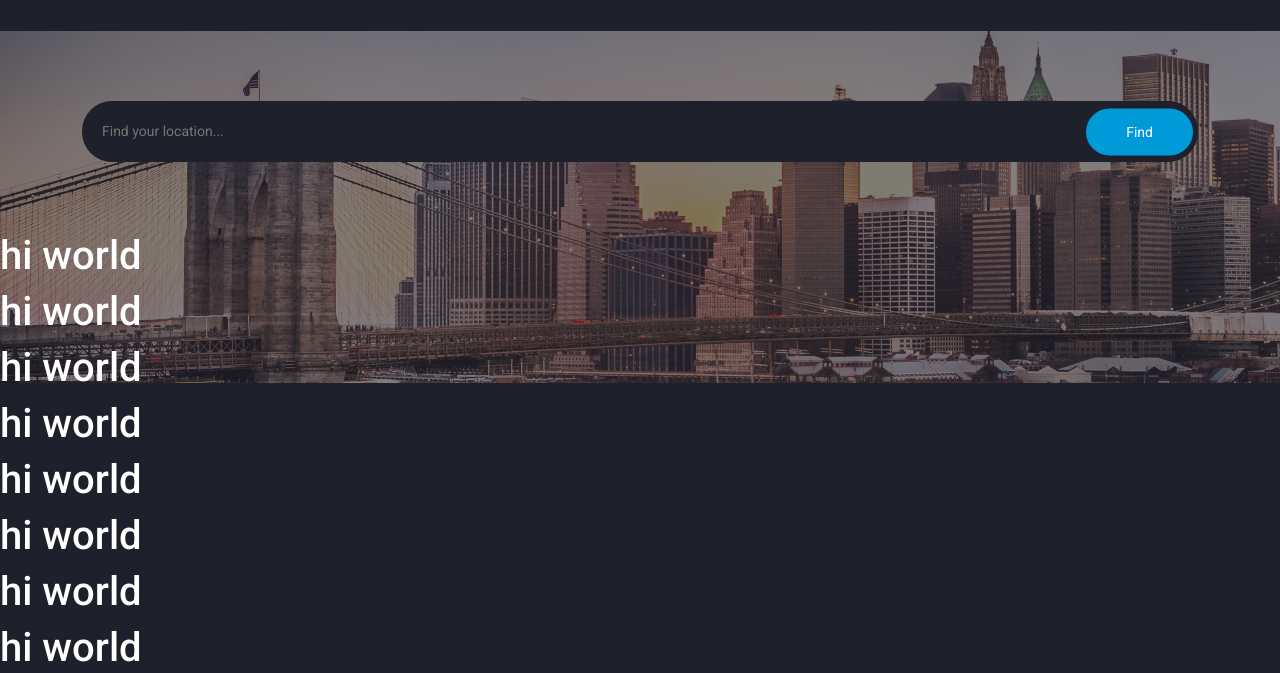
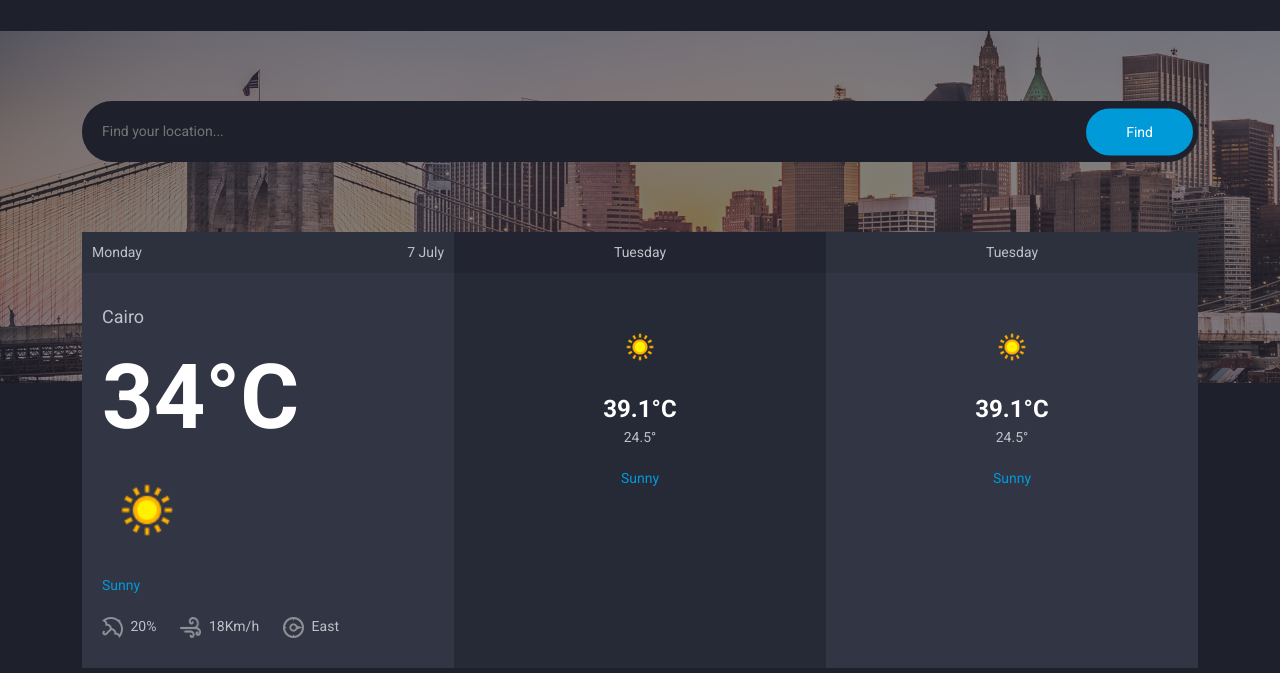
Before and after one commit to engmostafasabry/ass-12-weather, a plain HTML site: page index.html in a window 1280 px wide. Shown: the part 113-786 px from the top of the page. Drawn offline with Linux system fonts and the light colour scheme; a script that the page names is missing.

Commit message:
add temperatures section

```diff
--- a/index.css
+++ b/index.css
@@ -2,6 +2,7 @@ body {
   font-family: "Roboto", sans-serif;
   background-color: #1e202b;
   color: white;
+  font-size: 14px;
 }
 
 .site-logo img {
@@ -67,3 +68,63 @@ main {
   right: 5px;
   font-size: 14px;
 }
+
+.day-color-1 {
+  background-color: #323544;
+}
+
+.day-color-2 {
+  background-color: #262936;
+}
+
+.day {
+  color: #bfc1c8;
+}
+
+.day-header {
+  background-color: rgba(0, 0, 0, 0.1);
+  padding: 10px;
+}
+
+.day-body {
+  padding: 30px 20px;
+}
+
+.day-body .location {
+  font-size: 18px;
+}
+
+.day-body .temp {
+  font-size: 90px;
+  font-weight: bold;
+}
+
+.day-body img {
+  width: 90px;
+  height: 90px;
+}
+
+.state {
+  color: #009ad8;
+  margin-block: 20px;
+}
+
+.day-stats img {
+  width: 21px;
+  height: 21px;
+}
+
+.day-body-other {
+  padding: 50px 20px 10px 20px;
+}
+
+.day-body-other img {
+  width: 48px;
+  height: 48px;
+  margin-bottom: 20px;
+}
+
+.day-body-other .temp-high {
+  font-size: 24px;
+  font-weight: bold;
+}
--- a/index.html
+++ b/index.html
@@ -26,7 +26,7 @@
   </head>
   <body>
     <nav class="navbar navbar-expand-lg py-5">
-      <div class="container">
+      <div class="container-md">
         <a class="navbar-brand d-flex gap-2 site-logo" href="#">
           <img src="./resources/images/logo@2x.png" alt="" />
           <div>
@@ -72,7 +72,7 @@
       </div>
     </nav>
     <main>
-      <section class="container">
+      <section class="container-md">
         <div class="row">
           <div class="col-12">
             <div class="search-container">
@@ -94,8 +94,91 @@
           </div>
         </div>
       </section>
-      <section class="container">
-        <div class="row"></div>
+      <section class="container-md">
+        <div class="row g-0">
+          <div class="col-lg-4">
+            <div class="day day-color-1">
+              <div
+                id="day-0-header"
+                class="d-flex justify-content-between day-header"
+              >
+                <div>Monday</div>
+                <div>7 July</div>
+              </div>
+              <div class="day-body d-flex flex-column">
+                <div class="location">Cairo</div>
+                <!-- cscasfasf -->
+                <div class="row">
+                  <div class="col-12 col-sm-6 col-lg-12">
+                    <div class="temp text-white">34°C</div>
+                  </div>
+                  <div class="col-12 col-sm-6 col-lg-12">
+                    <img src="./resources/images/sunny.png" alt="" />
+                  </div>
+                </div>
+                <div class="state">Sunny</div>
+                <div class="d-flex flex-wrap gap-4 day-stats">
+                  <div>
+                    <img
+                      src="./resources/images/icon-umberella.png"
+                      class="me-1"
+                      alt=""
+                    />
+                    <span>20%</span>
+                  </div>
+                  <div>
+                    <img
+                      src="./resources/images/icon-wind.png"
+                      class="me-1"
+                      alt=""
+                    />
+                    <span>18Km/h</span>
+                  </div>
+                  <div>
+                    <img
+                      src="./resources/images/icon-compass.png"
+                      class="me-1"
+                      alt=""
+                    />
+                    <span>East</span>
+                  </div>
+                </div>
+              </div>
+            </div>
+          </div>
+          <div class="col-lg-4">
+            <div class="day day-color-2 h-100">
+              <div class="d-flex justify-content-center day-header">
+                <div>Tuesday</div>
+              </div>
+              <!-- why did this need align-items-center? -->
+              <div
+                class="day-body-other d-flex flex-column justify-content-center align-items-center"
+              >
+                <img src="./resources/images/sunny.png" alt="" />
+                <div class="temp-high text-white">39.1°C</div>
+                <div class="temp-low">24.5°</div>
+                <div class="state">Sunny</div>
+              </div>
+            </div>
+          </div>
+          <div class="col-lg-4">
+            <div class="day day-color-1 h-100">
+              <div class="d-flex justify-content-center day-header">
+                <div>Tuesday</div>
+              </div>
+              <!-- why did this need align-items-center? -->
+              <div
+                class="day-body-other d-flex flex-column justify-content-center align-items-center"
+              >
+                <img src="./resources/images/sunny.png" alt="" />
+                <div class="temp-high text-white">39.1°C</div>
+                <div class="temp-low">24.5°</div>
+                <div class="state">Sunny</div>
+              </div>
+            </div>
+          </div>
+        </div>
       </section>
       <section>
         <h1>hi world</h1>
```
Also changed, not shown: resources/images/sunny.png (added).
